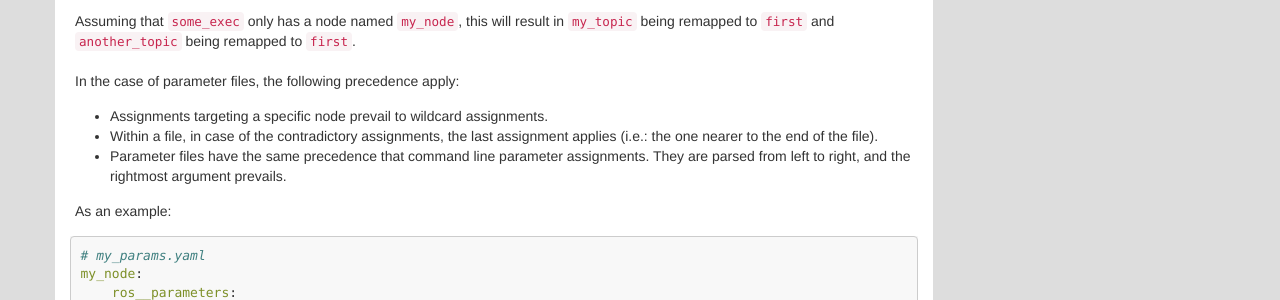
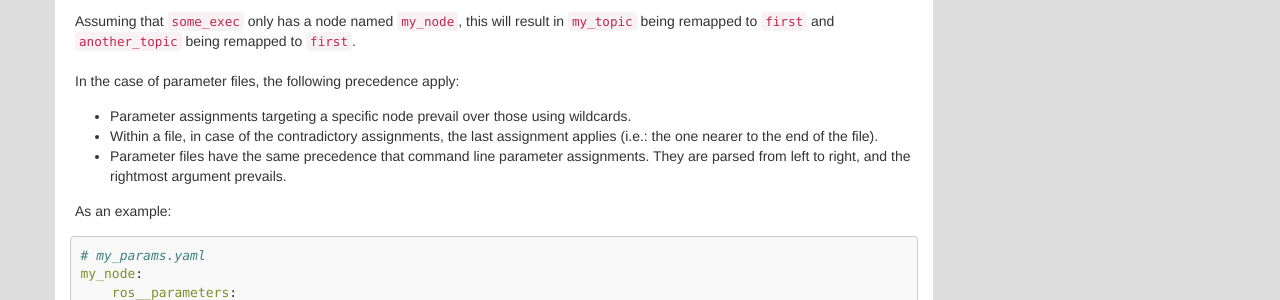
Before and after one commit to ros2/design, a Jekyll site: the page built from articles/150_ros_command_line_arguments.md, in a window 1280 px wide and 900 px high, scrolled down 4212 px. Shown: the part 152-452 px from the top of the window. Built offline with Jekyll 4.4.1, drawn with Linux system fonts in a browser that asks for light colours; nearby versions of some CDN libraries.

Commit message:
Address peer review comment
Signed-off-by: Ivan Santiago Paunovic <ivanpauno@ekumenlabs.com>

```diff
--- a/articles/150_ros_command_line_arguments.md
+++ b/articles/150_ros_command_line_arguments.md
@@ -251,7 +251,7 @@ Assuming that `some_exec` only has a node named `my_node`, this will result in `
 
 In the case of parameter files, the following precedence apply:
 
-* Assignments targeting a specific node prevail to wildcard assignments.
+* Parameter assignments targeting a specific node prevail over those using wildcards.
 * Within a file, in case of the contradictory assignments, the last assignment applies (i.e.: the one nearer to the end of the file).
 * Parameter files have the same precedence that command line parameter assignments. They are parsed from left to right, and the rightmost argument prevails.
 
```
